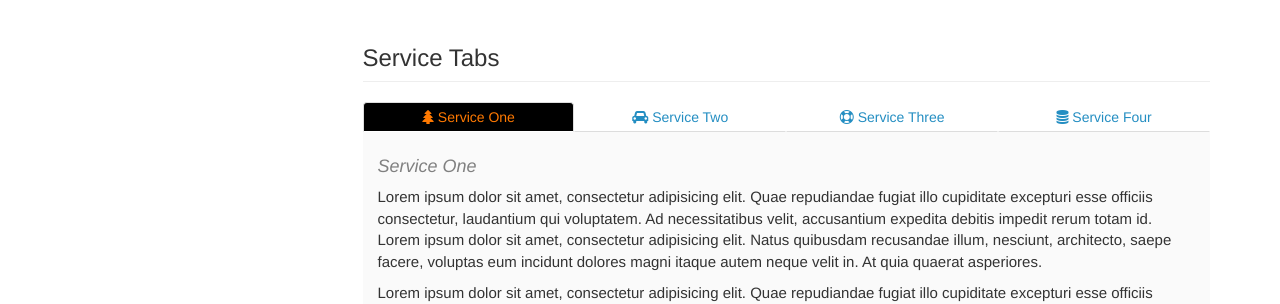
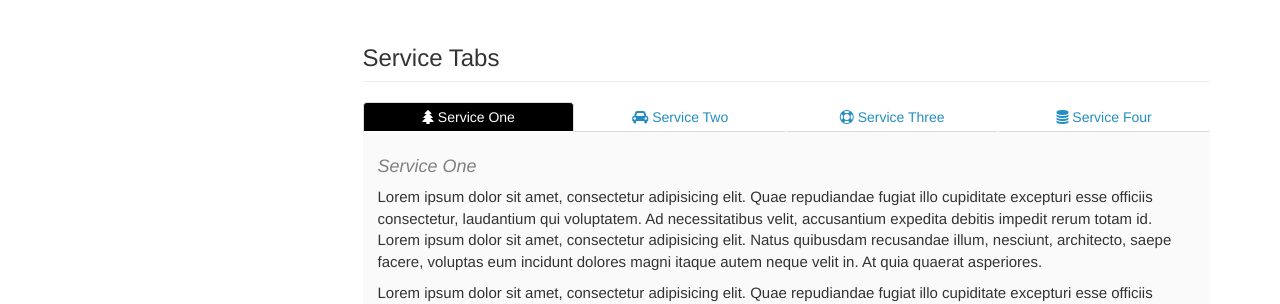
Before and after one commit to brummens/workspace-docs, a Jekyll site: the page built from pages/product1/p1_landing_page.html, in a window 1280 px wide. Shown: the part 652-956 px from the top of the page. Built offline with Jekyll 4.4.1, drawn with Linux system fonts in a browser that asks for light colours; comment, search, counter and statistics services are not loaded.

Commit message:
Update theme-black.css

```diff
--- a/css/theme-black.css
+++ b/css/theme-black.css
@@ -8,8 +8,12 @@
 h3 {color: #FF7900; }
 h4 {color: #808080; }
 
-.nav-tabs > li.active > a, .nav-tabs > li.active > a:hover, .nav-tabs > li.active > a:focus {
-    background-color: #248ec2;
+.nav-tabs > li.active > a {
+.   color: #808080
+}
+
+.nav-tabs > li.active > a:hover, .nav-tabs > li.active > a:focus {
+    background-color: #000000;
     color: #FF7900
 }
 
```
